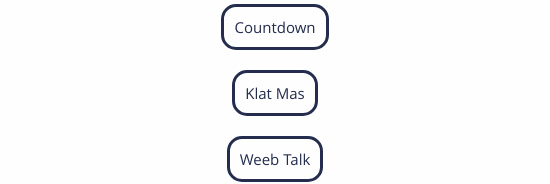
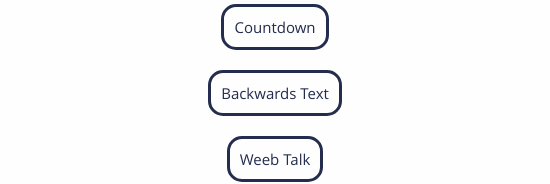
Before and after one commit to DirranShad/TextEffects, an Electron app: page index.html in a window 550 px wide. Shown: the part 204-388 px from the top of the page. Drawn offline with nearby package versions, Linux system fonts and the light colour scheme.

Commit message:
Updated Terminology

```diff
--- a/index.html
+++ b/index.html
@@ -17,7 +17,7 @@
         <button onclick="spam()" id="spam">Spam</button><br>
         <button onclick="uniqueSpam()" id="usniqueSpam">Unique Spam</button><br>
         <button onclick="countdown()" id="countdown">Countdown</button><br>
-        <button onclick="samTalk()" id="samTalk">Klat Mas</button><br>
+        <button onclick="samTalk()" id="samTalk">Backwards Text</button><br>
         <button onclick="weebTalk()" id="weebTalk">Weeb Talk</button><br>
         <button onclick="verticalText()" id="verticalText">Vertical Text</button><br>
     </div>
```
